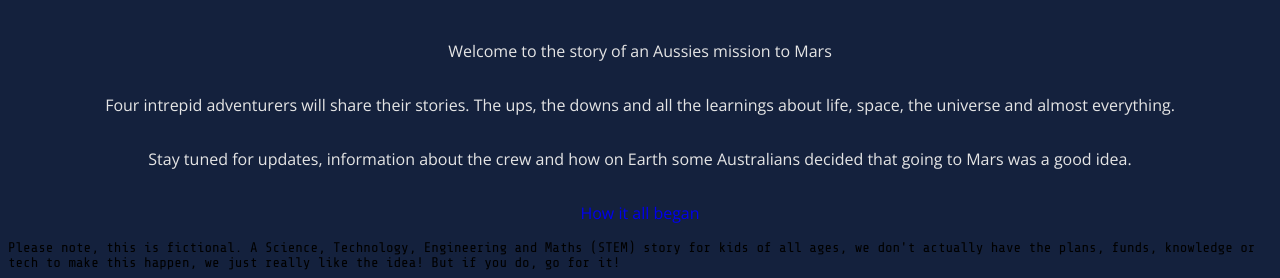
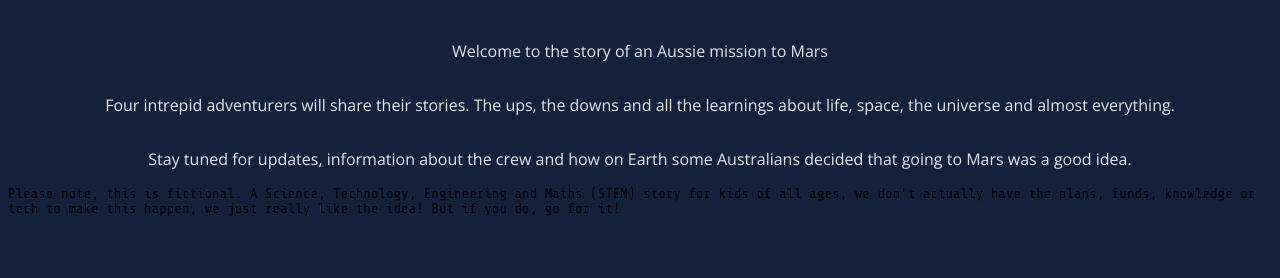
Before and after one commit to amtrav42/redtored, a plain HTML site: page index.html in a window 1280 px wide. Shown: the part 593-871 px from the top of the page. After the commit the page ends 817 px from the top, so only its background shows below. Drawn offline with nearby package versions, Linux system fonts and the light colour scheme.

Commit message:
spelling mods to front page and comment out hyperlink that doens' work yet

```diff
--- a/index.html
+++ b/index.html
@@ -21,10 +21,10 @@
       <h1>Red Centre to Red Planet </h1>
       <img class="logo" src="logoASSA.png" alt="">
       <h2>Coming Soon...</h2>
-      <p>Welcome to the story of an Aussies mission to Mars</p>
+      <p>Welcome to the story of an Aussie mission to Mars</p>
       <p>Four intrepid adventurers will share their stories. The ups, the downs and all the learnings about life, space, the universe and almost everything. </p>
       <p>Stay tuned for updates, information about the crew and how on Earth some Australians decided that going to Mars was a good idea.</p>
-      <p><a href="#">How it all began</a></p>
+      <!-- <p><a href="#">How it all began</a></p> -->
       </div>
   <footer>Please note, this is fictional. A Science, Technology, Engineering and Maths (STEM) story for kids of all ages, we don't actually have the plans, funds, knowledge or tech to make this happen, we just really like the idea! But if you do, go for it!</footer>
 
```
